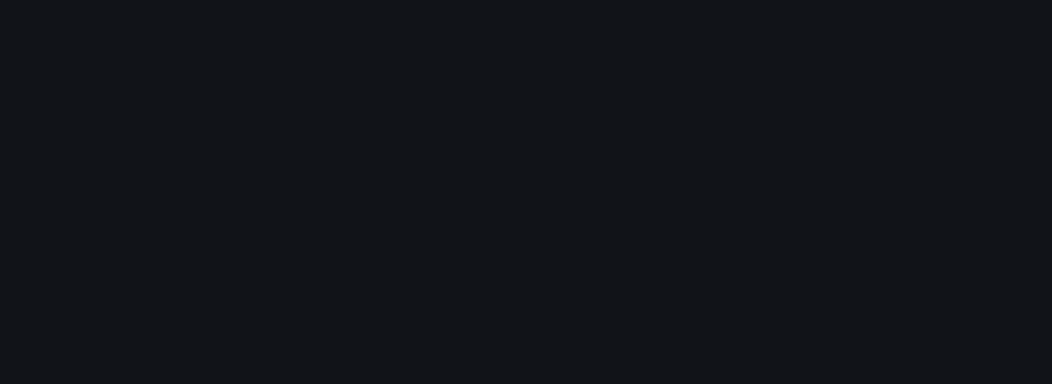
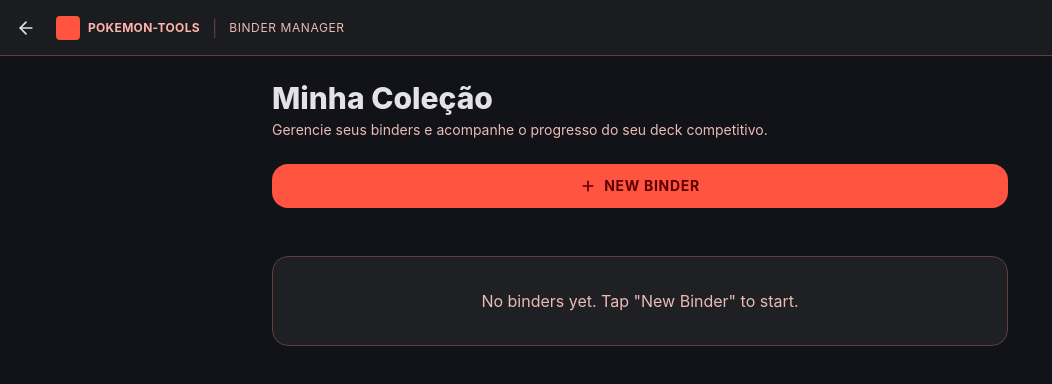
Before and after one commit to wellsm/pokemon-tools, a React (Vite) app: page /binder in a window 1280 px wide. Shown: the top 384 px of the page, without its empty margins (0-1052 px from the left). Built offline with nearby package versions, Linux system fonts and the light colour scheme.

Commit message:
feat(pages): build BinderListPage with create flow

```diff
--- a/src/pages/binder-list.tsx
+++ b/src/pages/binder-list.tsx
@@ -1 +1,55 @@
-export function BinderListPage() { return <div /> }
+import { useState } from 'react'
+import { useNavigate } from 'react-router-dom'
+import { Plus } from 'lucide-react'
+import { Header } from '@/components/layout/header'
+import { FolderCard } from '@/components/binder/folder-card'
+import { CreateModal } from '@/components/binder/create-modal'
+import { useBinderStore } from '@/stores/binder-store'
+
+export function BinderListPage() {
+  const navigate = useNavigate()
+  const binders = useBinderStore((s) => s.binders)
+  const [creating, setCreating] = useState(false)
+
+  return (
+    <div className="min-h-screen pb-24">
+      <Header back={{ to: '/' }} title="Binder Manager" />
+      <main className="px-4 max-w-screen-md mx-auto">
+        <h1 className="mt-6 text-3xl font-extrabold text-on-surface">Minha Coleção</h1>
+        <p className="mt-1 text-sm text-on-surface-variant">
+          Gerencie seus binders e acompanhe o progresso do seu deck competitivo.
+        </p>
+
+        <button
+          onClick={() => setCreating(true)}
+          className="mt-6 w-full py-3 rounded-xl bg-primary-container text-on-primary-container
+                     font-bold uppercase tracking-wider text-sm flex items-center justify-center gap-2"
+        >
+          <Plus strokeWidth={2.5} className="w-4 h-4" /> New Binder
+        </button>
+
+        {binders.length === 0 ? (
+          <div className="mt-12 p-8 rounded-xl bg-surface-container border border-outline-variant text-center">
+            <p className="text-on-surface-variant">No binders yet. Tap "New Binder" to start.</p>
+          </div>
+        ) : (
+          <div className="mt-6 flex flex-col gap-4">
+            {binders.map((b) => (
+              <FolderCard
+                key={b.id}
+                binder={b}
+                onClick={() => navigate(`/binder/${b.id}`)}
+              />
+            ))}
+          </div>
+        )}
+      </main>
+
+      {creating && (
+        <CreateModal
+          onClose={() => setCreating(false)}
+        />
+      )}
+    </div>
+  )
+}
```
